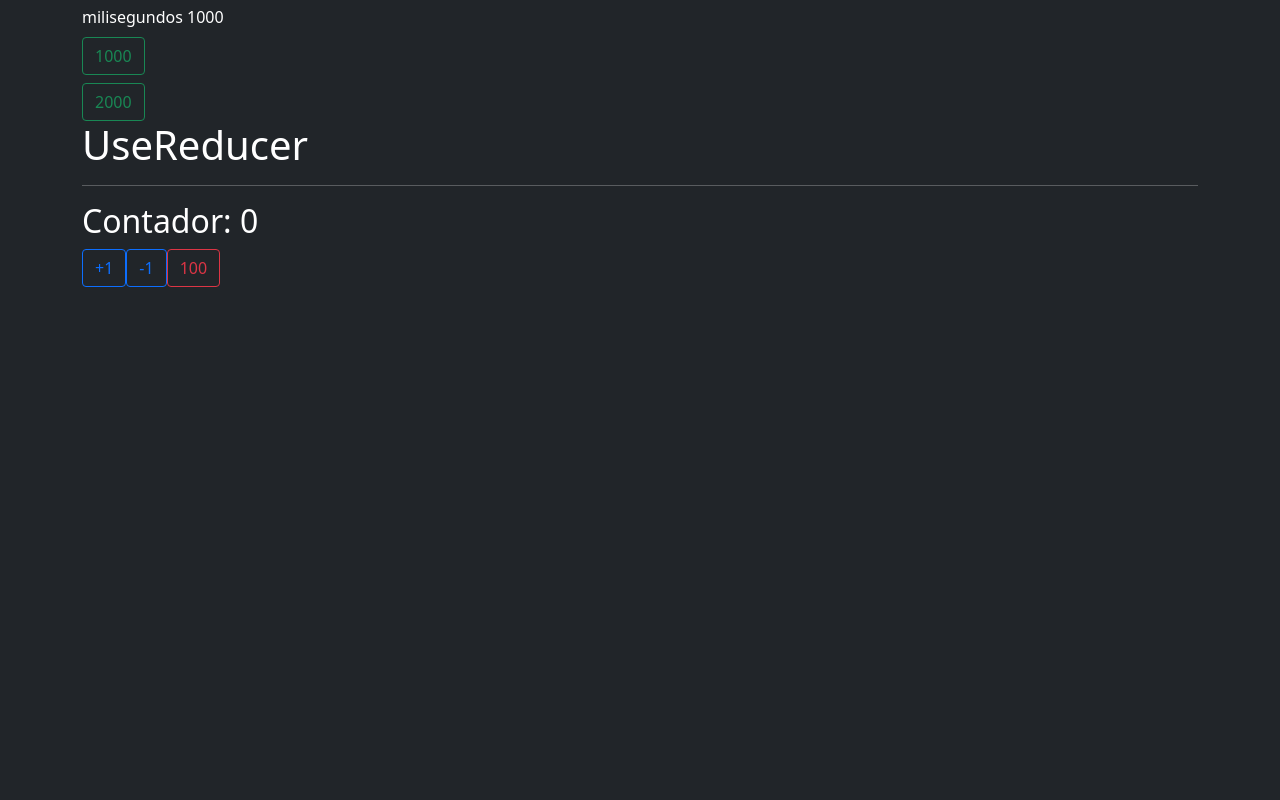
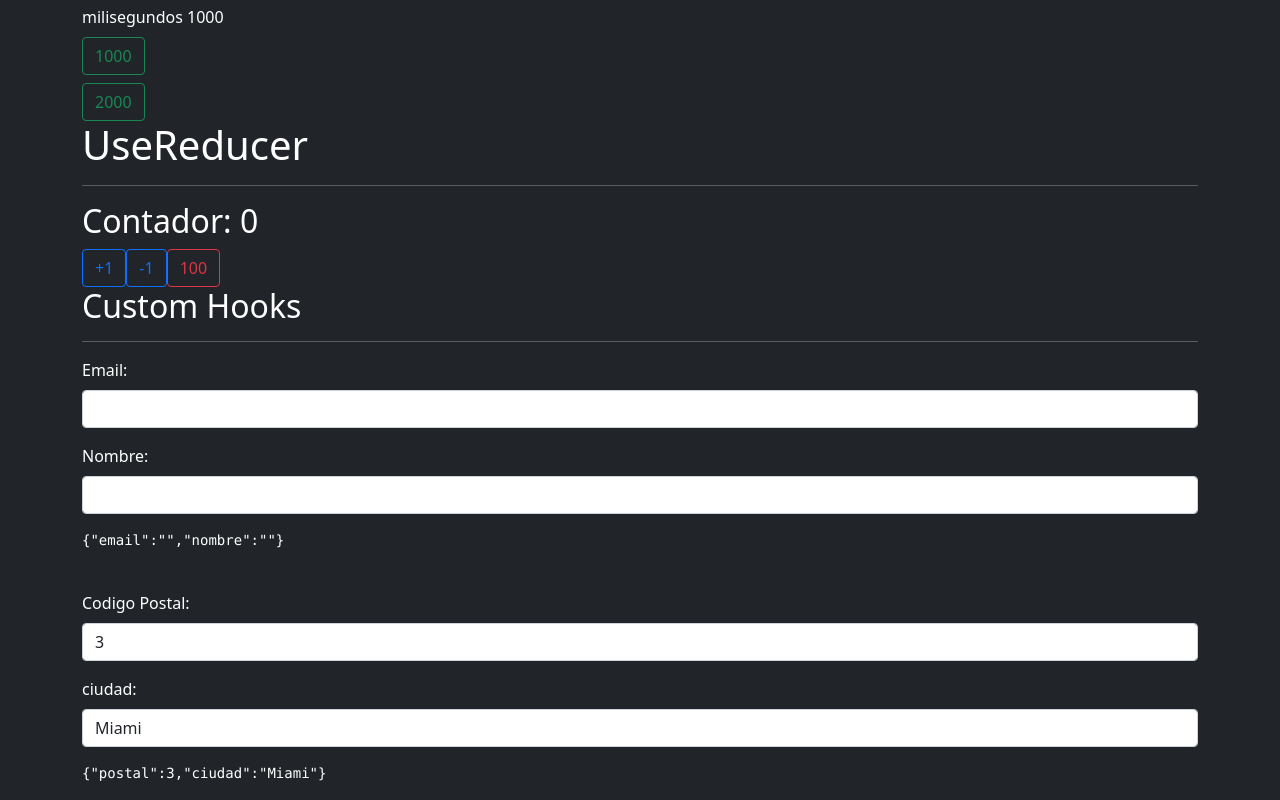
Before and after one commit to lauti3314/PracticeProyectTS, a React (Create React App) app in the folder mi-app/: page / in a window 1280 px wide. Shown: the part 633-1433 px from the top of the page. Before the commit the page ends 920 px from the top, so only its background shows below. Built offline with nearby package versions, Linux system fonts and the light colour scheme.

Commit message:
custom hooks

```diff
--- a/mi-app/src/App.tsx
+++ b/mi-app/src/App.tsx
@@ -1,5 +1,7 @@
 import { ContadorRed } from "./components/ContadorRed/ContadorRed";
 import { Counter } from "./components/Counter/Counter";
+import { Formulario } from "./components/Formulario/Formulario";
+import { Formulario2 } from "./components/Formulario/Formulario2";
 import { TimerPadre } from "./components/Timer/TimerPadre";
 import { User } from "./components/User/User";
 
@@ -23,6 +25,13 @@ function App() {
 			<hr />
 
 			<ContadorRed />
+			<br />
+
+			<h2>Custom Hooks</h2>
+			<hr />
+			<Formulario />
+			<br />
+			<Formulario2 />
 		</>
 	);
 }
--- /dev/null
+++ b/mi-app/src/components/Formulario/Formulario.tsx
@@ -0,0 +1,44 @@
+import { ChangeEvent, useState } from "react";
+import { useForm } from "../../hooks/useForm/useForm";
+
+interface FormData {
+	email: string;
+	nombre: string;
+}
+
+export const Formulario = () => {
+	const { formulario, handleChange } = useForm<FormData>({
+		email: "",
+		nombre: "",
+	});
+
+	const { email, nombre } = formulario;
+
+	return (
+		<form autoComplete="off">
+			<div className="mb-3">
+				<label className="form-label">Email:</label>
+				<input
+					type="email"
+					name="email"
+					className="form-control"
+					value={email}
+					onChange={handleChange}
+				/>
+			</div>
+
+			<div className="mb-3">
+				<label className="form-label">Nombre: </label>
+				<input
+					type="text"
+					name="nombre"
+					className="form-control"
+					value={nombre}
+					onChange={handleChange}
+				/>
+			</div>
+
+			<pre>{JSON.stringify(formulario)}</pre>
+		</form>
+	);
+};
--- /dev/null
+++ b/mi-app/src/components/Formulario/Formulario2.tsx
@@ -0,0 +1,46 @@
+import { useForm } from "../../hooks/useForm/useForm";
+
+interface formData{
+    postal: number,
+    ciudad: string
+}
+
+
+export const Formulario2 = () => {
+
+
+	const {formulario, handleChange} = useForm<formData>({
+        postal: 3,
+        ciudad: 'Miami'
+    })
+
+     const {postal, ciudad} = formulario
+
+	return (
+		<form autoComplete="off">
+			<div className="mb-3">
+				<label className="form-label">Codigo Postal:</label>
+				<input
+					type="text"
+					name="postal"
+					className="form-control"
+                    value={postal}
+					onChange={handleChange}
+				/>
+			</div>
+
+			<div className="mb-3">
+				<label className="form-label">ciudad: </label>
+				<input
+					type="text"
+					name="ciudad"
+					className="form-control"
+                    value={ciudad}
+					onChange={handleChange}
+				/>
+			</div>
+
+			<pre>{JSON.stringify(formulario)}</pre>
+		</form>
+	);
+};
--- /dev/null
+++ b/mi-app/src/hooks/useForm/useForm.tsx
@@ -0,0 +1,19 @@
+import { ChangeEvent, useState } from "react";
+
+export const useForm = <T extends Object>(initState: T) => {
+	const [formulario, setFormulario] = useState(initState);
+
+	const handleChange = ({ target }: ChangeEvent<HTMLInputElement>) => {
+		const { name, value } = target;
+
+		setFormulario({
+			...formulario,
+			[name]: value,
+		});
+	};
+
+	return {
+		formulario,
+		handleChange,
+	};
+};
```
